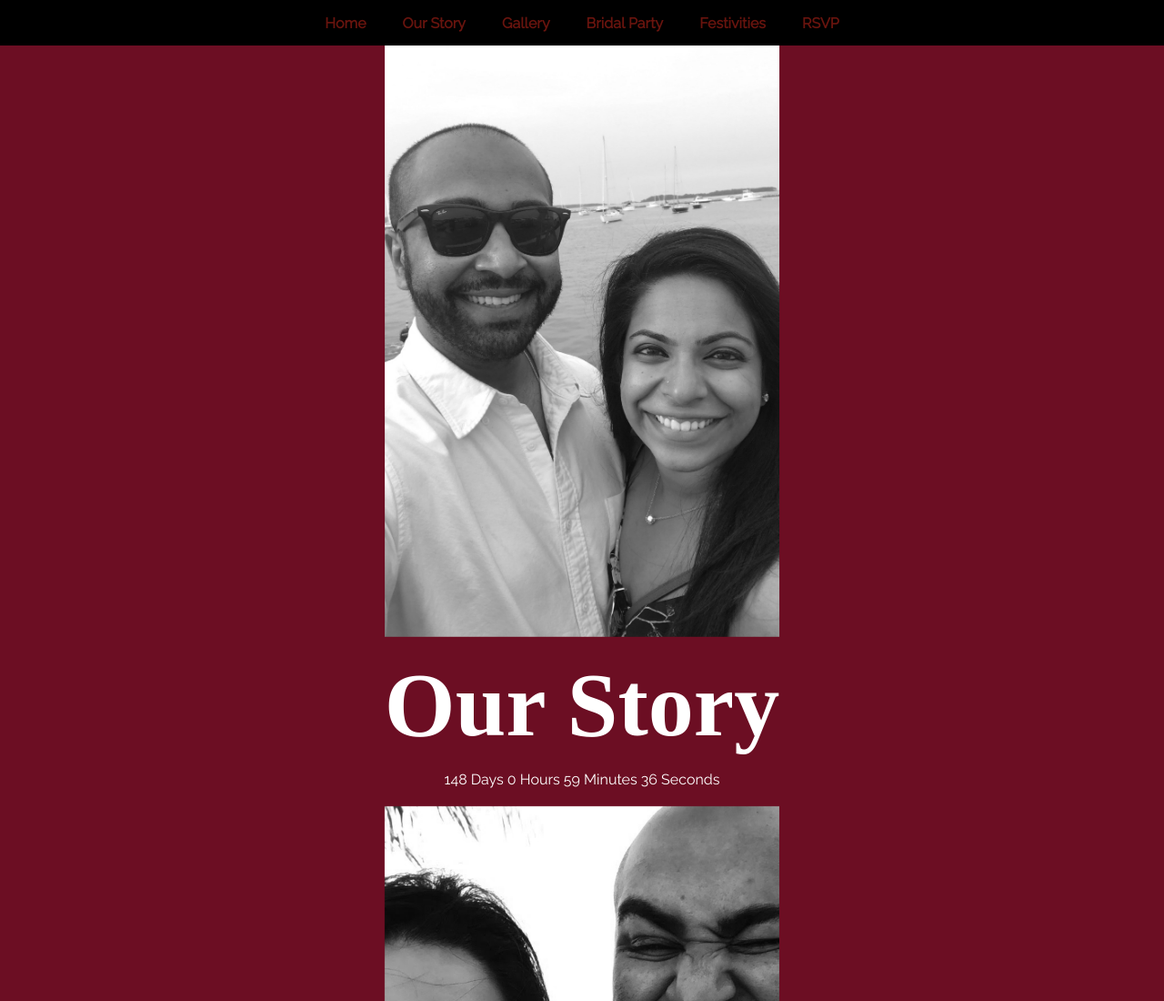
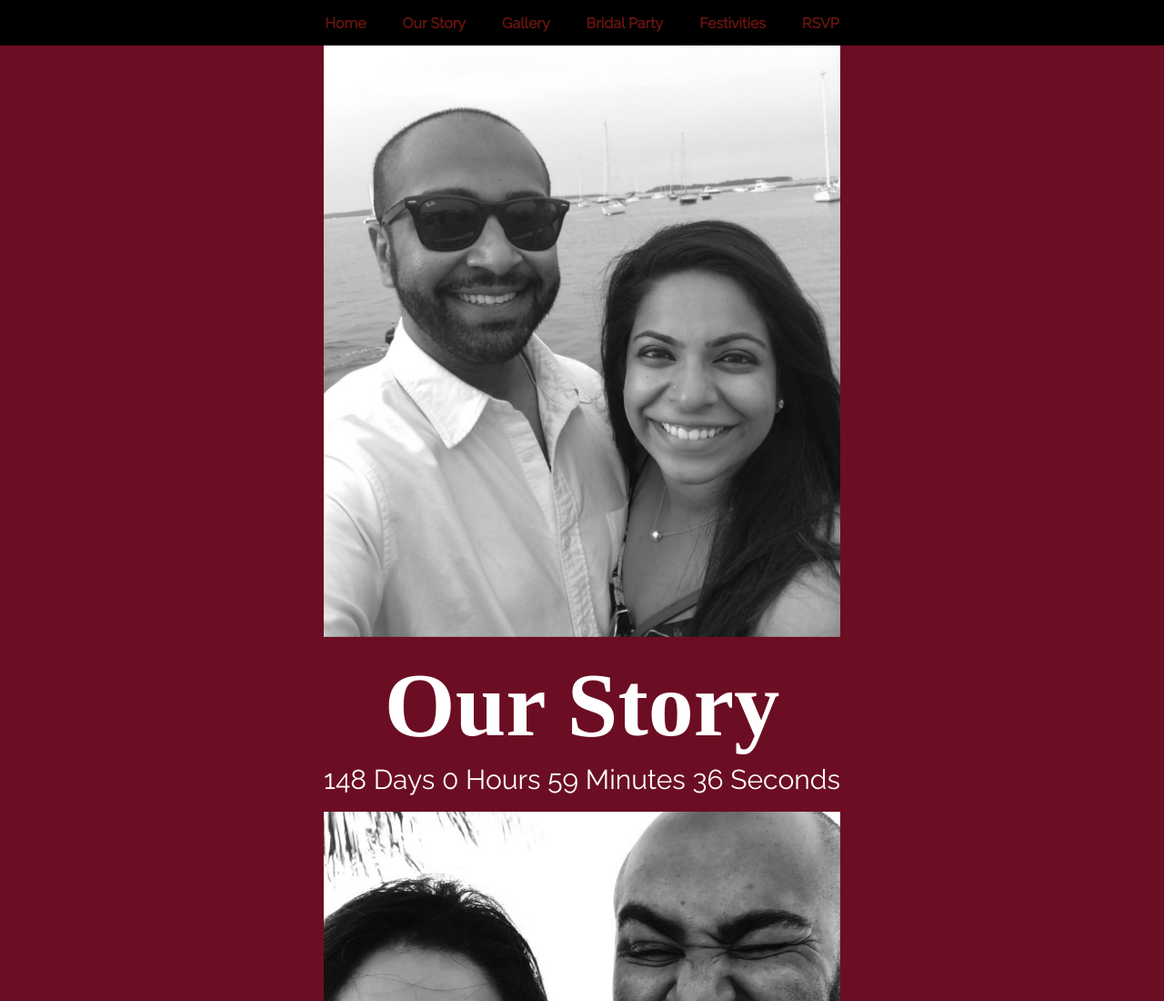
Before and after one commit to jpallath/sherrys_wedding, a React app: page /story in a window 1280 px wide. Shown: the top 1100 px of the page at 91% size. Built offline with nearby package versions, Linux system fonts and the light colour scheme; a web font is replaced by a local one.

Commit message:
updating story next

```diff
--- a/src/components/countdown.js
+++ b/src/components/countdown.js
@@ -28,7 +28,7 @@ class Countdown extends Component {
 
   timer = () => {
     let value = this.state.leftover - 1000;
-    let conversion = this.convert(value);
+    this.convert(value);
     this.setState({ leftover: value });
   };
 
@@ -52,7 +52,7 @@ class Countdown extends Component {
   render() {
     let { days, hours, minutes, seconds } = this.state;
     return (
-      <div>
+      <div className="timer">
         {days} Days {hours} Hours {minutes} Minutes {seconds} Seconds
       </div>
     );
--- a/src/components/singleevent.js
+++ b/src/components/singleevent.js
@@ -15,7 +15,7 @@ class SingleEvent extends Component {
       address0,
       address1,
       address2,
-      venue,
+      // venue,
       Lon,
       Lat,
       extra,
--- a/src/containers/addtoourstory.js
+++ b/src/containers/addtoourstory.js
@@ -5,7 +5,7 @@ import Countdown from "../components/countdown";
 class AddtoOurStory extends Component {
   render() {
     return (
-      <div className="home">
+      <div className="story home">
         <div className="details-greeter">
           <div className="parallax image-three" />
           <div className="home-text">
--- a/src/styles/home.css
+++ b/src/styles/home.css
@@ -66,6 +66,11 @@ body {
   margin: 0 auto;
 }
 
+.home .timer {
+  margin-top: 3%;
+  font-size: 30px;
+}
+
 @keyframes grayed {
   0% {
   }
--- /dev/null
+++ b/src/styles/story.css
@@ -0,0 +1,38 @@
+.story {
+  position: absolute;
+  top: 50px;
+  padding: 3%;
+}
+
+.story h1,
+hashtag-story h1 {
+  font-size: 60px;
+  color: white;
+}
+
+.story p,
+hashtag-story p {
+  display: block;
+  width: 60%;
+  background: black;
+  color: white;
+  font-family: "Raleway";
+  margin: 0;
+}
+
+img {
+  width: 25%;
+}
+
+.image-one {
+  float: right;
+}
+
+.image-two {
+  float: left;
+}
+
+.story .timer {
+  color: white;
+  font-size: 40px;
+}
```
